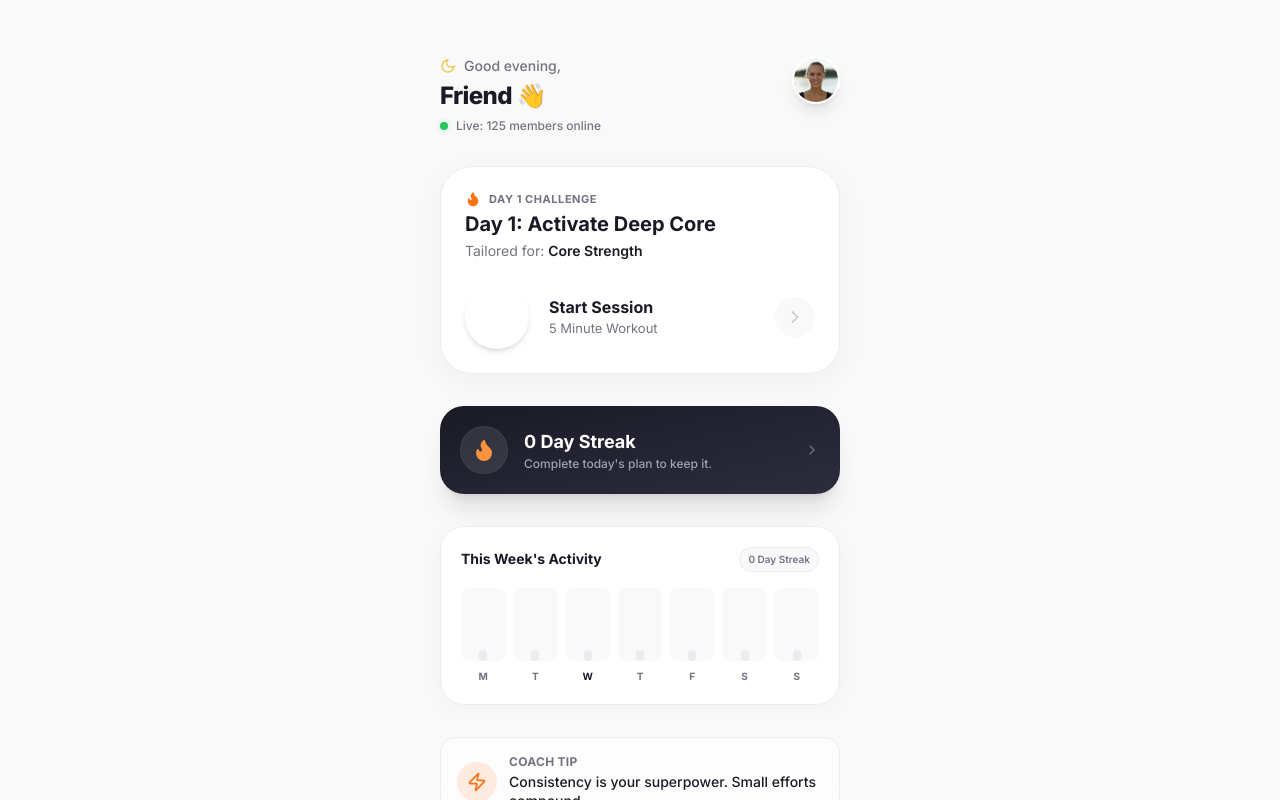
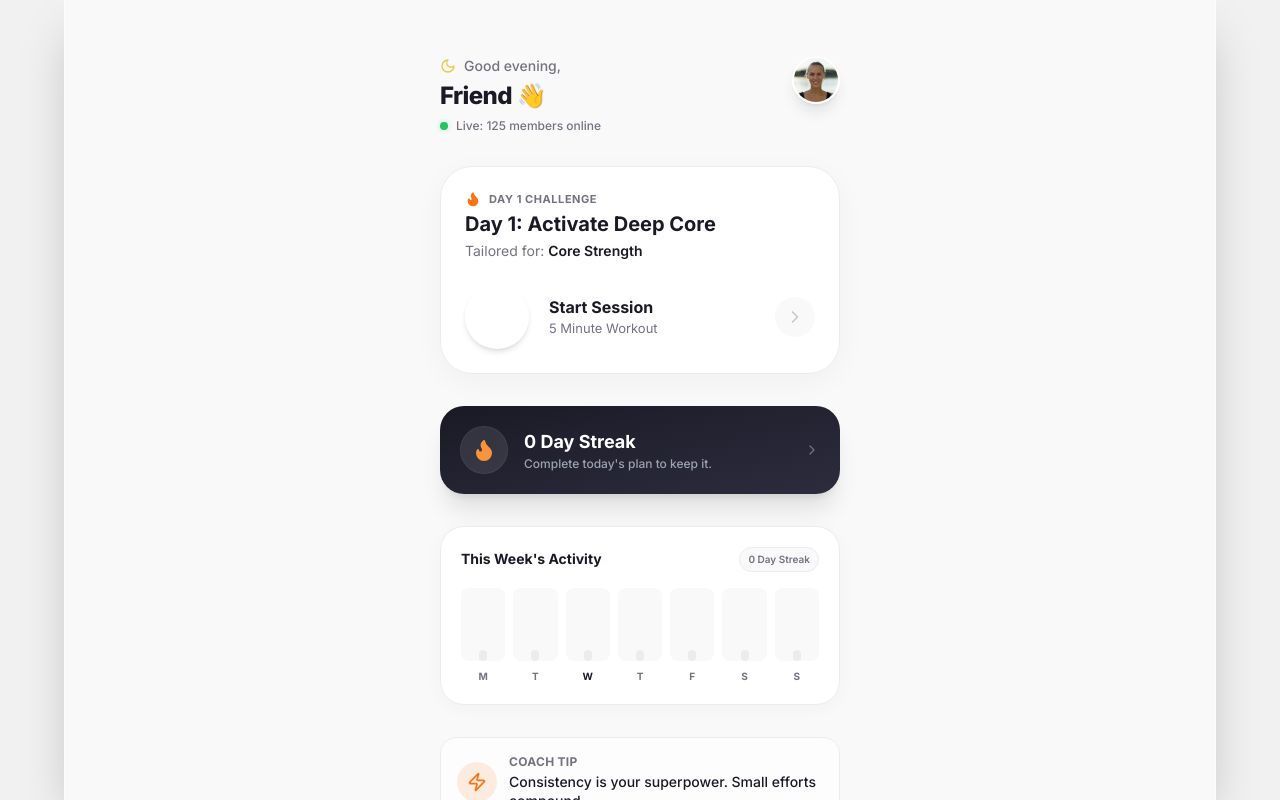
Before and after one commit to ismaelngoie/pelvicfloor, a Next.js app: page /dashboard in a window 1280 px wide. Built offline with nearby package versions, Linux system fonts and the light colour scheme; grey boxes are pictures that could not be loaded.

Commit message:
Update layout.js

```diff
--- a/app/layout.js
+++ b/app/layout.js
@@ -6,7 +6,6 @@ import { UserDataProvider } from "@/context/UserDataContext";
 const inter = Inter({ subsets: ["latin"] });
 
 // --- 1. VIEWPORT CONFIGURATION ---
-// Optimized for mobile-first but responsive
 export const viewport = {
   width: "device-width",
   initialScale: 1,
@@ -16,16 +15,16 @@ export const viewport = {
   themeColor: "#E65473",
 };
 
-// --- 2. SEO & METADATA (INTIMACY & LEAKS FOCUS) ---
+// --- 2. SEO & METADATA ---
 export const metadata = {
   metadataBase: new URL('https://pelvi.health'),
   title: {
     default: "Pelvic Floor Exercises | Stop Leaks & Improve Intimacy",
     template: "%s | Pelvi Health"
   },
+  // YOUR EXACT OPTIMIZED DESCRIPTION
   description: "Improve intimacy, stop bladder leaks and build core strength with our personalized 5-Minute daily home plan for Men & Women. No equipment needed.",
 
-  // High-Intent Keywords (Swapped Prolapse for Intimacy)
   keywords: [
     "pelvic floor exercises",
     "stop bladder leaks",
@@ -47,7 +46,7 @@ export const metadata = {
 
   openGraph: {
     title: "Stop Leaks & Improve Intimacy | Pelvi Health",
-    description: "Heal your core and transform your intimacy in 5 minutes a day. The #1 App for Pelvic Health.",
+    description: "Improve intimacy, stop bladder leaks and build core strength with our personalized 5-Minute daily home plan.",
     url: 'https://pelvi.health',
     siteName: 'Pelvi Health',
     images: [
@@ -79,27 +78,19 @@ export const metadata = {
   robots: {
     index: true,
     follow: true,
-    googleBot: {
-      index: true,
-      follow: true,
-      'max-video-preview': -1,
-      'max-image-preview': 'large',
-      'max-snippet': -1,
-    },
   },
 };
 
 export default function RootLayout({ children }) {
   return (
     <html lang="en">
-      {/* LAYOUT UPDATE:
-         - Removed 'fixed inset-0' so desktop users can scroll.
-         - Removed 'sm:w-[400px]' phone box constraints.
-         - Added 'bg-[#FAF9FA]' for a premium dashboard background feel.
+      {/* BODY BACKGROUND:
+        - Mobile: White (#FAF9FA)
+        - Desktop: Darker Gray (#F2F1F2) to make the centered app 'pop'
       */}
-      <body className={`${inter.className} bg-[#FAF9FA] min-h-screen flex flex-col`}>
+      <body className={`${inter.className} bg-[#FAF9FA] md:bg-[#F2F1F2] min-h-screen flex flex-col`}>
 
-        {/* --- 3. GOOGLE ADS TAG --- */}
+        {/* --- GOOGLE ADS & ANALYTICS --- */}
         <Script
           strategy="afterInteractive"
           src="https://www.googletagmanager.com/gtag/js?id=AW-17911323675"
@@ -113,7 +104,7 @@ export default function RootLayout({ children }) {
           `}
         </Script>
 
-        {/* --- 4. MICROSOFT CLARITY --- */}
+        {/* --- MICROSOFT CLARITY --- */}
         <Script id="microsoft-clarity" strategy="afterInteractive">
           {`
             (function(c,l,a,r,i,t,y){
@@ -124,11 +115,16 @@ export default function RootLayout({ children }) {
           `}
         </Script>
 
-        {/* APP CONTAINER:
-           - On Mobile: Full width, behaves like a native app.
-           - On Desktop: Centered, max-width constrained for readability, but NOT a tiny phone box.
+        {/* MAIN APP CONTAINER (The "Phone/Desktop" Shell):
+           - w-full: Always use full available width
+           - min-h-screen: Always full height
+           - bg-[#FAF9FA]: The app's actual background color
+           - md:max-w-6xl: On desktop, restricts width to ~1150px (perfect 2/3 size)
+           - md:mx-auto: Centers it on desktop
+           - md:shadow-2xl: Adds premium depth on desktop
+           - md:border-x: Subtle border to define edges on desktop
         */}
-        <div className="w-full min-h-screen flex flex-col mx-auto bg-app-background shadow-sm">
+        <div className="w-full min-h-screen flex flex-col mx-auto bg-[#FAF9FA] md:max-w-6xl md:shadow-2xl md:border-x md:border-white/50">
           <UserDataProvider>
             {children}
           </UserDataProvider>
```
